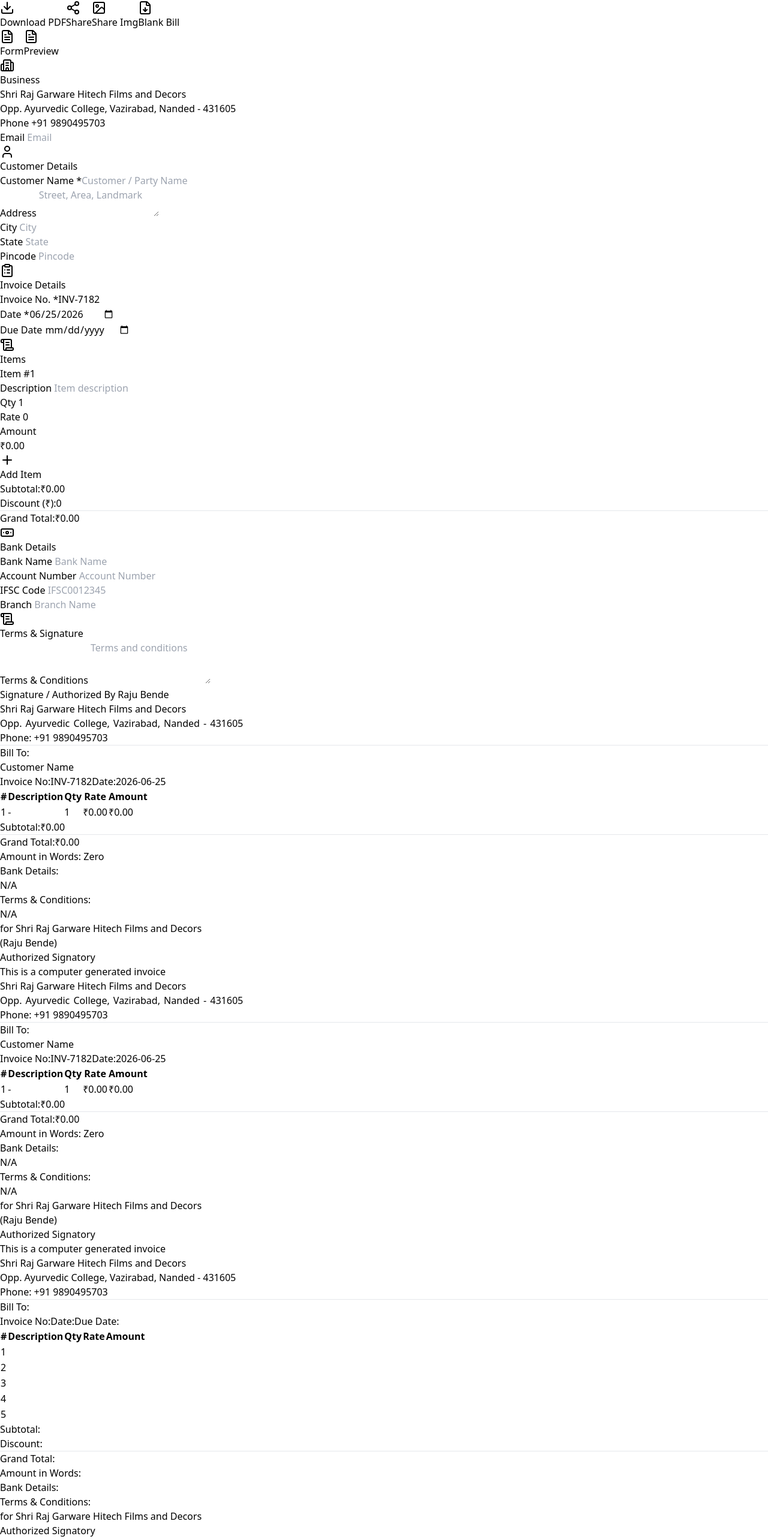
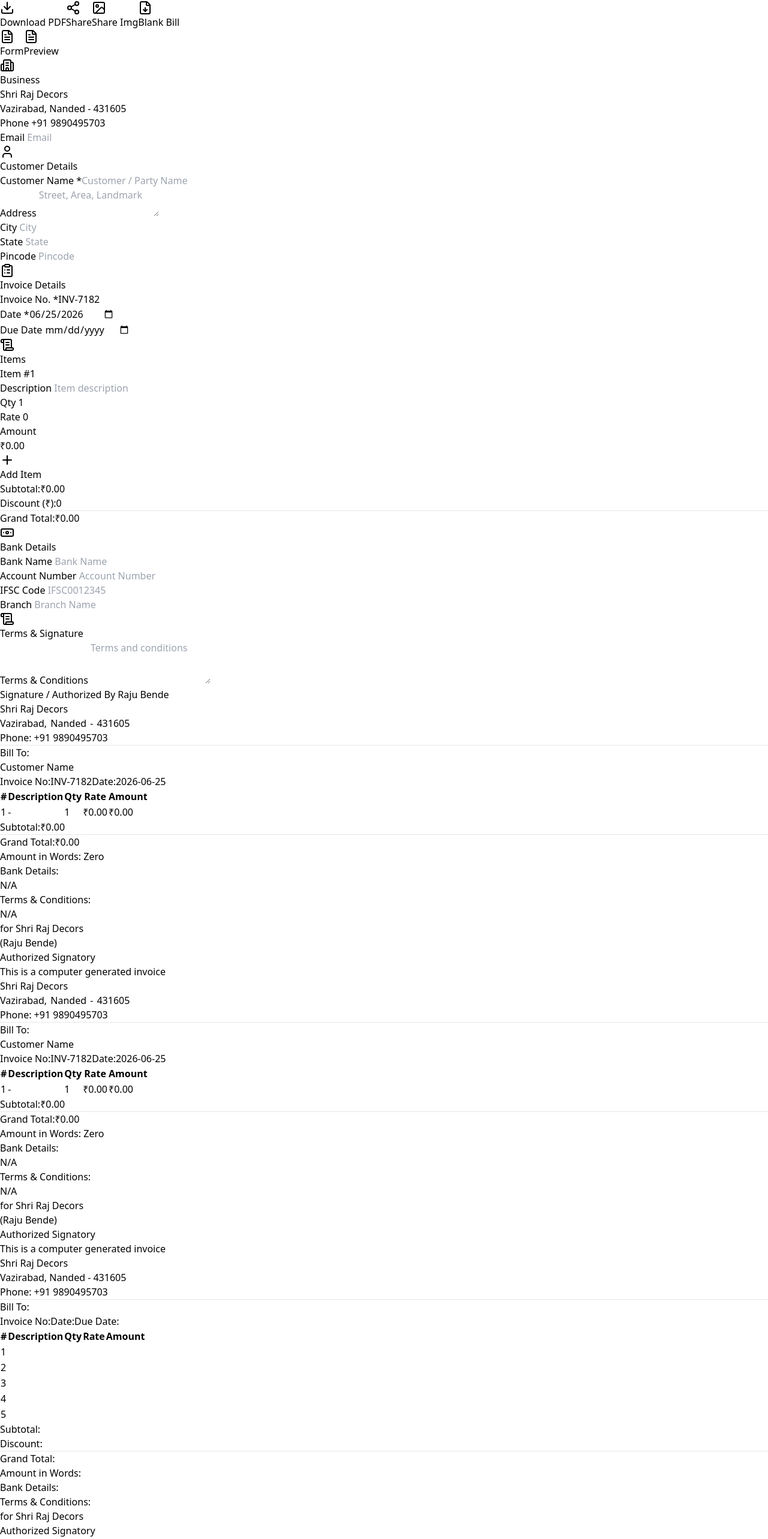
Before and after one commit to SaiBende/Client-Side-Bill-Generator, a React (Vite) app: page / in a window 1280 px wide. Shown: the part 47-2613 px from the top of the page at 60% size. Built offline with nearby package versions, Linux system fonts and the light colour scheme.

Commit message:
update business name to Shri Raj Decors

```diff
--- a/src/components/BlankInvoicePreview.jsx
+++ b/src/components/BlankInvoicePreview.jsx
@@ -5,8 +5,8 @@ export default function BlankInvoicePreview({ businessPhone, businessEmail }) {
     <div className="bg-white border border-gray-300 text-[10px]">
       <div className="p-4">
         <div className="text-center mb-2">
-          <h2 className="text-base font-bold text-gray-900 uppercase break-words">Shri Raj Garware Hitech Films and Decors</h2>
-          <p className="text-gray-600 whitespace-pre">Opp. Ayurvedic College, Vazirabad, Nanded - 431605</p>
+          <h2 className="text-base font-bold text-gray-900 uppercase break-words">Shri Raj Decors</h2>
+          <p className="text-gray-600 whitespace-pre">Vazirabad, Nanded - 431605</p>
           <div className="text-gray-600">
             {businessPhone && <>Phone: {businessPhone}<br /></>}
             {businessEmail && <>Email: {businessEmail}</>}
@@ -100,7 +100,7 @@ export default function BlankInvoicePreview({ businessPhone, businessEmail }) {
               <div className="border-b border-dotted border-gray-400 h-3 w-3/4 ml-auto" />
             </div>
             <div className="mt-3 pt-1.5 border-t border-gray-300">
-              <p className="font-semibold text-gray-800 text-[11px]">for Shri Raj Garware Hitech Films and Decors</p>
+              <p className="font-semibold text-gray-800 text-[11px]">for Shri Raj Decors</p>
               <div className="h-8" />
               <div className="border-b border-dotted border-gray-400 h-3 w-28 ml-auto" />
               <p className="text-gray-600 text-[10px] mt-0.5">Authorized Signatory</p>
--- a/src/components/InvoiceForm.jsx
+++ b/src/components/InvoiceForm.jsx
@@ -37,8 +37,8 @@ function InvoiceForm({ invoice, updateField, updateItem, addItem, removeItem })
     <div className="space-y-4">
       <Section icon={Building2} title="Business">
         <div className="bg-gray-50 rounded-lg p-3 border border-gray-200">
-          <h3 className="font-bold text-gray-900 text-sm">Shri Raj Garware Hitech Films and Decors</h3>
-          <p className="text-gray-600 text-sm mt-1">Opp. Ayurvedic College, Vazirabad, Nanded - 431605</p>
+          <h3 className="font-bold text-gray-900 text-sm">Shri Raj Decors</h3>
+          <p className="text-gray-600 text-sm mt-1">Vazirabad, Nanded - 431605</p>
         </div>
         <div className="grid grid-cols-2 gap-3">
           <Field label="Phone">
--- a/src/components/InvoicePreview.jsx
+++ b/src/components/InvoicePreview.jsx
@@ -5,8 +5,8 @@ function InvoicePreview({ invoice, calcSubtotal, calcGrandTotal, numberToWords }
     <div className="bg-white shadow-lg border border-gray-300 rounded-lg overflow-hidden text-xs">
       <div className="p-6">
         <div className="text-center mb-4">
-          <h2 className="text-lg md:text-xl font-bold text-gray-900 uppercase break-words">Shri Raj Garware Hitech Films and Decors</h2>
-          <p className="text-gray-600 mt-1 leading-relaxed whitespace-pre" style={{ wordSpacing: '2px' }}>Opp. Ayurvedic College, Vazirabad, Nanded - 431605</p>
+          <h2 className="text-lg md:text-xl font-bold text-gray-900 uppercase break-words">Shri Raj Decors</h2>
+          <p className="text-gray-600 mt-1 leading-relaxed whitespace-pre" style={{ wordSpacing: '2px' }}>Vazirabad, Nanded - 431605</p>
           <div className="mt-1 text-gray-600">
             {invoice.businessPhone && <>Phone: {invoice.businessPhone}<br /></>}
             {invoice.businessEmail && <>Email: {invoice.businessEmail}</>}
@@ -109,7 +109,7 @@ function InvoicePreview({ invoice, calcSubtotal, calcGrandTotal, numberToWords }
             <p className="text-gray-700 text-xs whitespace-pre-line">{invoice.terms || 'N/A'}</p>
             {invoice.signature && (
               <div className="mt-4 pt-2 border-t border-gray-300">
-                <p className="font-semibold text-gray-800">for Shri Raj Garware Hitech Films and Decors</p>
+                <p className="font-semibold text-gray-800">for Shri Raj Decors</p>
                 <div className="h-10" />
                 <p className="font-semibold text-gray-800">({invoice.signature})</p>
                 <p className="text-gray-600 text-xs">Authorized Signatory</p>
```
